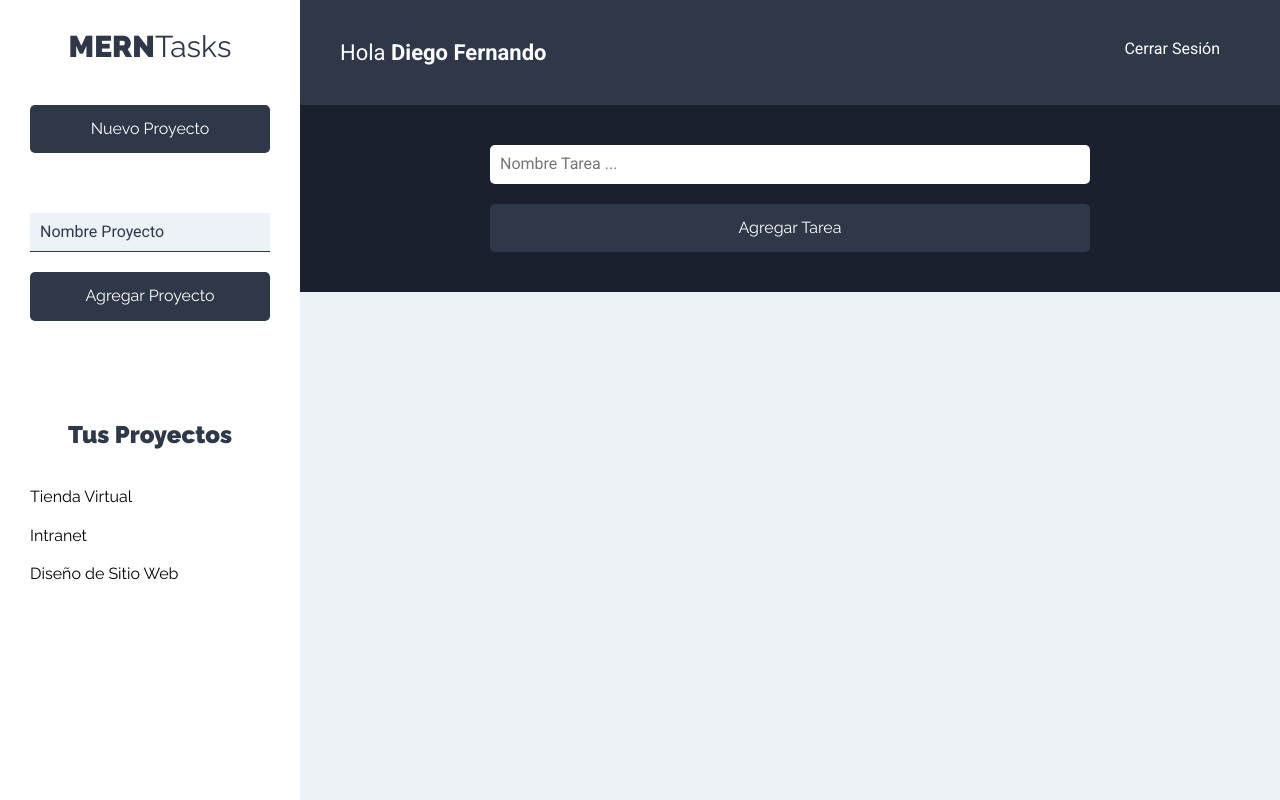
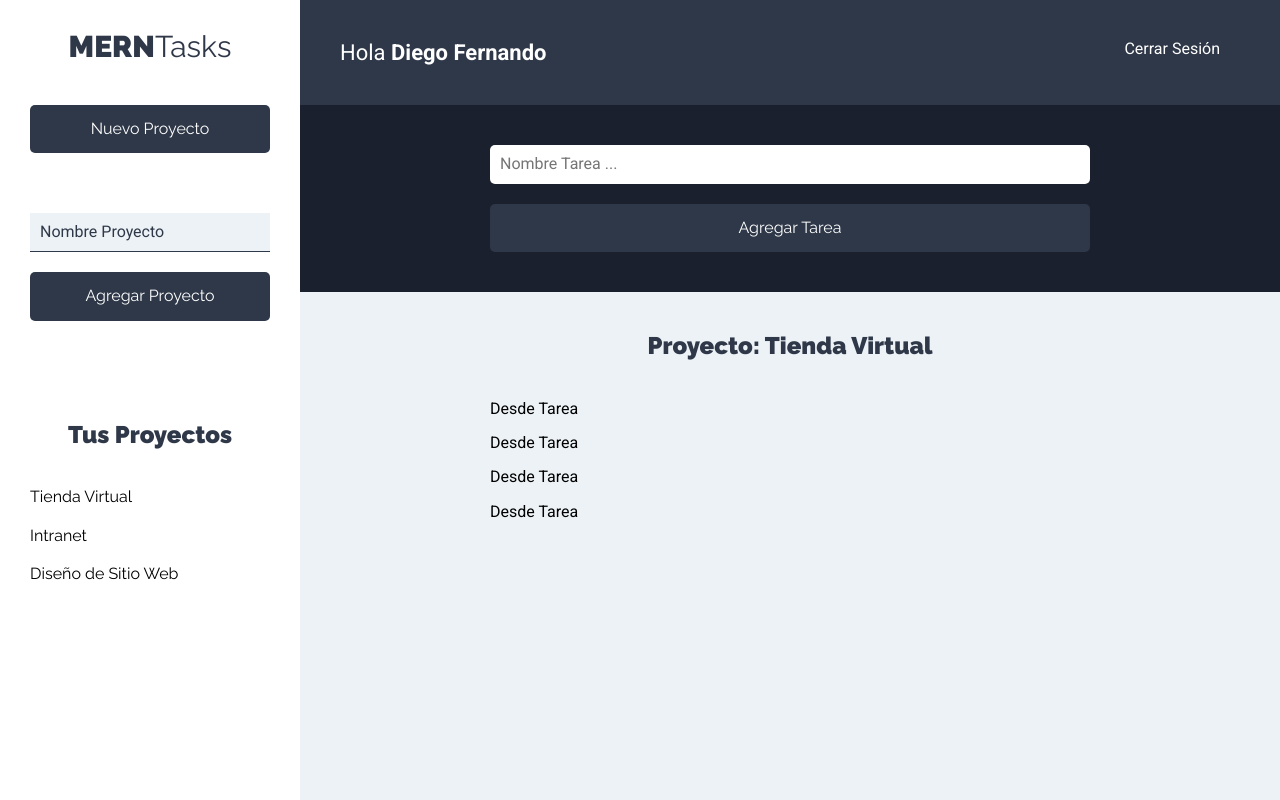
Before and after one commit to dfldiego/mern-UpTask, a React (Create React App) app in the folder cliente/: page /proyectos in a window 1280 px wide. Built offline with nearby package versions, Linux system fonts and the light colour scheme.

Commit message:
CLIENTE. Creando la página de Proyectos. parte7. creando el listado de tareas.

```diff
--- a/cliente/src/components/proyectos/Proyectos.jsx
+++ b/cliente/src/components/proyectos/Proyectos.jsx
@@ -2,6 +2,7 @@
 import Sidebar from '../layout/Sidebar';
 import Barra from '../layout/Barra';
 import FormTarea from '../tareas/FormTarea';
+import ListadoTareas from '../tareas/ListadoTareas';
 
 const Proyectos = () => {
     return (
@@ -13,7 +14,7 @@
                     <main>
                         <FormTarea />
                         <div className="contenedor-tareas">
-
+                            <ListadoTareas />
                         </div>
                     </main>
                 </div>
--- a/cliente/src/components/tareas/ListadoTareas.jsx
+++ b/cliente/src/components/tareas/ListadoTareas.jsx
@@ -0,0 +1,34 @@
+import React, { Fragment } from 'react';
+import Tarea from './Tarea';
+
+const ListadoTareas = () => {
+
+    const tareasProyecto = [
+        { nombre: 'Elegir Plataforma', estado: true },
+        { nombre: 'Elegir Colores', estado: false },
+        { nombre: 'Elegir Plataformas de pago', estado: false },
+        { nombre: 'Elegir Hosting', estado: true }
+    ];
+
+    return (
+        <Fragment>
+            <h2>Proyecto: Tienda Virtual</h2>
+
+            <ul className="listado-tareas">
+                {tareasProyecto.length === 0
+                    ? (<li className="tarea"><p>No hay tareas</p></li>)
+                    : (
+                        tareasProyecto.map(tarea => (
+                            <Tarea
+                                tarea={tarea}
+                            />
+                        ))
+                    )
+
+                }
+            </ul>
+        </Fragment>
+    )
+}
+
+export default ListadoTareas
--- a/cliente/src/components/tareas/Tarea.jsx
+++ b/cliente/src/components/tareas/Tarea.jsx
@@ -0,0 +1,11 @@
+import React, { Fragment } from 'react';
+
+const Tarea = () => {
+    return (
+        <Fragment>
+            <p>Desde Tarea</p>
+        </Fragment>
+    )
+}
+
+export default Tarea
```
